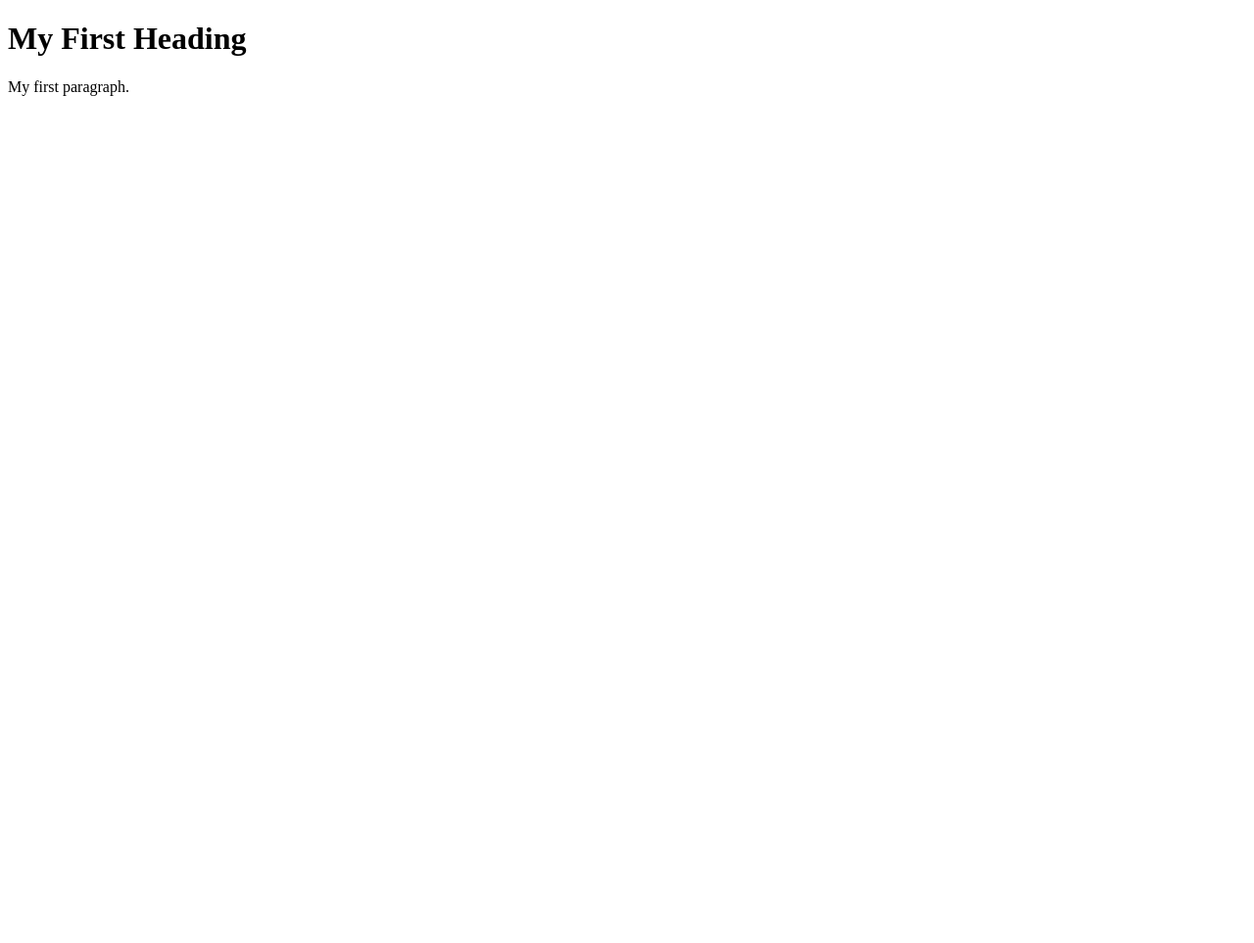
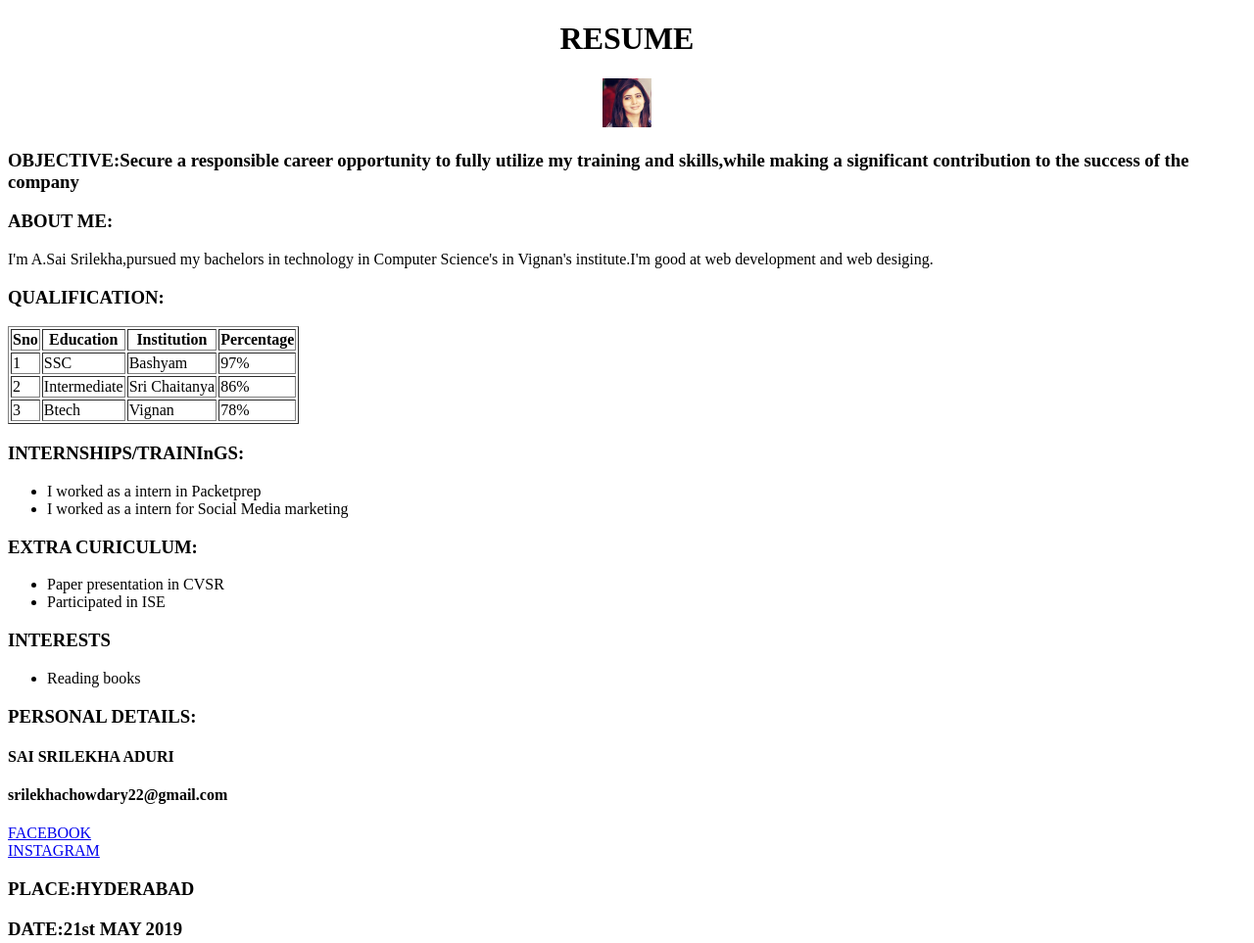
Before and after one commit to Srilekha22/srilekha22.github.io, a plain HTML site: page index.html in a window 1280 px wide. Shown: the whole page at 98% size. Before the commit the page ends 800 px from the top, so only its background shows below. Drawn offline with Linux system fonts and the light colour scheme.

Commit message:
this is third change

```diff
--- a/index.html
+++ b/index.html
@@ -1,9 +1,67 @@
 <!DOCTYPE html>
 <html>
+<head>
+    <meta charset="utf-8">
+    <title>My Resume</title>
+    <link rel="stylesheet" type="text/css" href="css/style.css"/>
+</head>
 <body>
-
-<h1>My First Heading</h1>
-<p>My first paragraph.</p>
-
+    <div>
+    <div id="box">
+    <center><h1>RESUME</h1></center>
+    <center><img id="image" src="1.jpg" length=50 width=50/></center>
+    <h3 class="xyz">OBJECTIVE:Secure a responsible career opportunity to fully utilize my training and skills,while making a significant contribution to the success of the company</h3>
+    <h3 id="about">ABOUT ME:</h3>
+    <p>I'm A.Sai Srilekha,pursued my bachelors in technology in Computer Science's in Vignan's institute.I'm good at web development and web desiging.</p>
+    <h3 class="xyz">QUALIFICATION:</h3>
+    <table border=1>
+        <tr>
+           <th>Sno</th>
+            <th>Education</th>
+            <th>Institution</th>
+            <th>Percentage</th>
+        </tr>
+        <tr>
+            <td>1</td>
+            <td>SSC</td>
+            <td>Bashyam</td>
+            <td>97%</td>
+        </tr>
+        <tr>
+            <td>2</td>
+            <td>Intermediate</td>
+            <td>Sri Chaitanya</td>
+            <td>86%</td>
+        </tr>
+        <tr>
+            <td>3</td>
+            <td>Btech</td>
+            <td>Vignan</td>
+            <td>78%</td>
+        </tr>
+    </table>
+    <h3 class="xyz">INTERNSHIPS/TRAINInGS:</h3>
+       <ul>
+         <li>I worked as a intern in Packetprep</li>
+         <li>I worked as a intern for Social Media marketing</li>
+       </ul>
+    <h3 class="xyz">EXTRA CURICULUM:</h3>
+         <ul>
+             <li>Paper presentation in CVSR</li>
+             <li>Participated in ISE</li>
+    </ul>
+    <h3 class="xyz">INTERESTS</h3>
+        <ul>
+            <li>Reading books</li>
+    </ul>
+    <h3 class="xyz">PERSONAL DETAILS:</h3>
+       <h4>SAI SRILEKHA ADURI</h4>
+       <h4>srilekhachowdary22@gmail.com</h4>
+       <a href="facebook.com">FACEBOOK</a><br>
+       <a href="instagram.com">INSTAGRAM</a>
+    <h3>PLACE:HYDERABAD</h3>
+    <h3>DATE:21st MAY 2019</h3>
+    </div>
+    </div>
 </body>
 </html>
```
